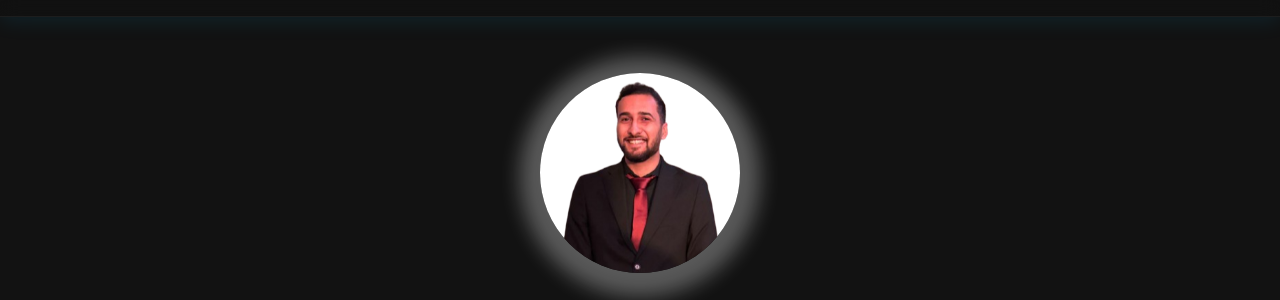
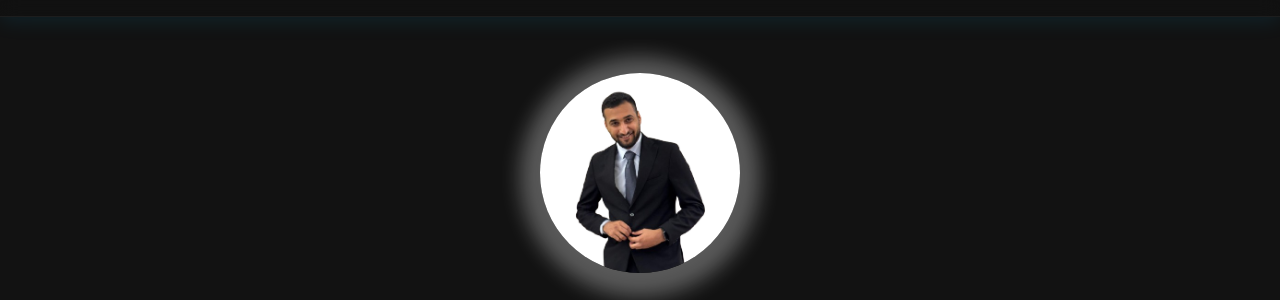
Before and after one commit to HossamElalimy/HossamElalimy.github.io, a plain HTML site: page index.html in a window 1280 px wide. Shown: the part 97-397 px from the top of the page. Drawn offline with Linux system fonts and the light colour scheme; files whose address does not match are found by name; a web font is replaced by a local one.

Commit message:
Add files via upload

```diff
--- a/index.html
+++ b/index.html
@@ -393,7 +393,7 @@
             class="avatar"
             style="
               box-shadow: 0px 4px 20px 20px rgba(255, 255, 255, 0.3);
-              background: url('assets/img/personall.png') center / cover
+              background: url('assets/img/Me1.png') center / cover
                   repeat-x,
                 url('assets/img/hossam-cyan.png');
               width: 200px;
```
Also changed, not shown: assets/img/Me.png (added), assets/img/Me1.png (added).
